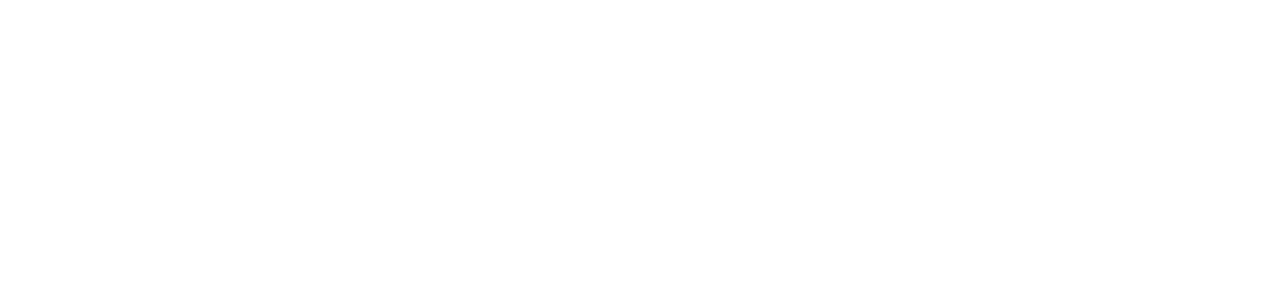
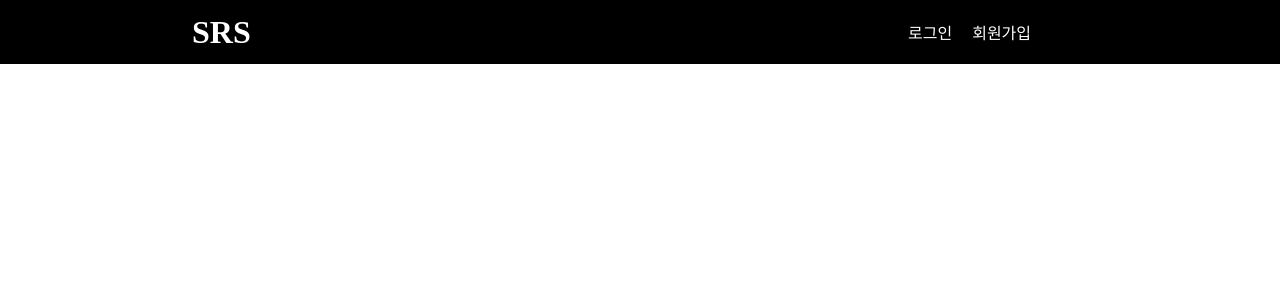
Before and after one commit to chooseongwoo/2023-BSSM, a React (Create React App) app: page / in a window 1280 px wide. Shown: the top 300 px of the page. Built offline with nearby package versions, Linux system fonts and the light colour scheme.

Commit message:
add:: header 퍼블리싱

```diff
--- a/src/components/header/index.jsx
+++ b/src/components/header/index.jsx
@@ -3,7 +3,15 @@
 import "./style.css";
 
 const Header = () => {
-  return <div></div>;
+  return (
+    <div className="container">
+      <p className="title">SRS</p>
+      <div className="path">
+        <p>로그인</p>
+        <p>회원가입</p>
+      </div>
+    </div>
+  );
 };
 
 export default Header;
--- a/src/components/header/style.css
+++ b/src/components/header/style.css
@@ -0,0 +1,27 @@
+.container {
+  width: 100%;
+  height: 8vh;
+  background-color: black;
+  display: flex;
+  justify-content: space-between;
+  align-items: center;
+}
+
+.title {
+  color: white;
+  font-size: 2rem;
+  font-weight: 600;
+  margin-left: 15%;
+  justify-content: center;
+}
+
+.path {
+  display: flex;
+  margin-right: 15%;
+  width: 200px;
+}
+.path p {
+  color: white;
+  margin-left: 10%;
+  font-size: 1rem;
+}
--- a/src/page/main/index.jsx
+++ b/src/page/main/index.jsx
@@ -1,13 +1,14 @@
-import React from 'react';
-
+import React from "react";
 import "./style.css";
 
+import Header from "../../components/header";
+
 const Main = () => {
-    return (
-        <div>
-
-        </div>
-    );
+  return (
+    <div>
+      <Header />
+    </div>
+  );
 };
 
 export default Main;
```
